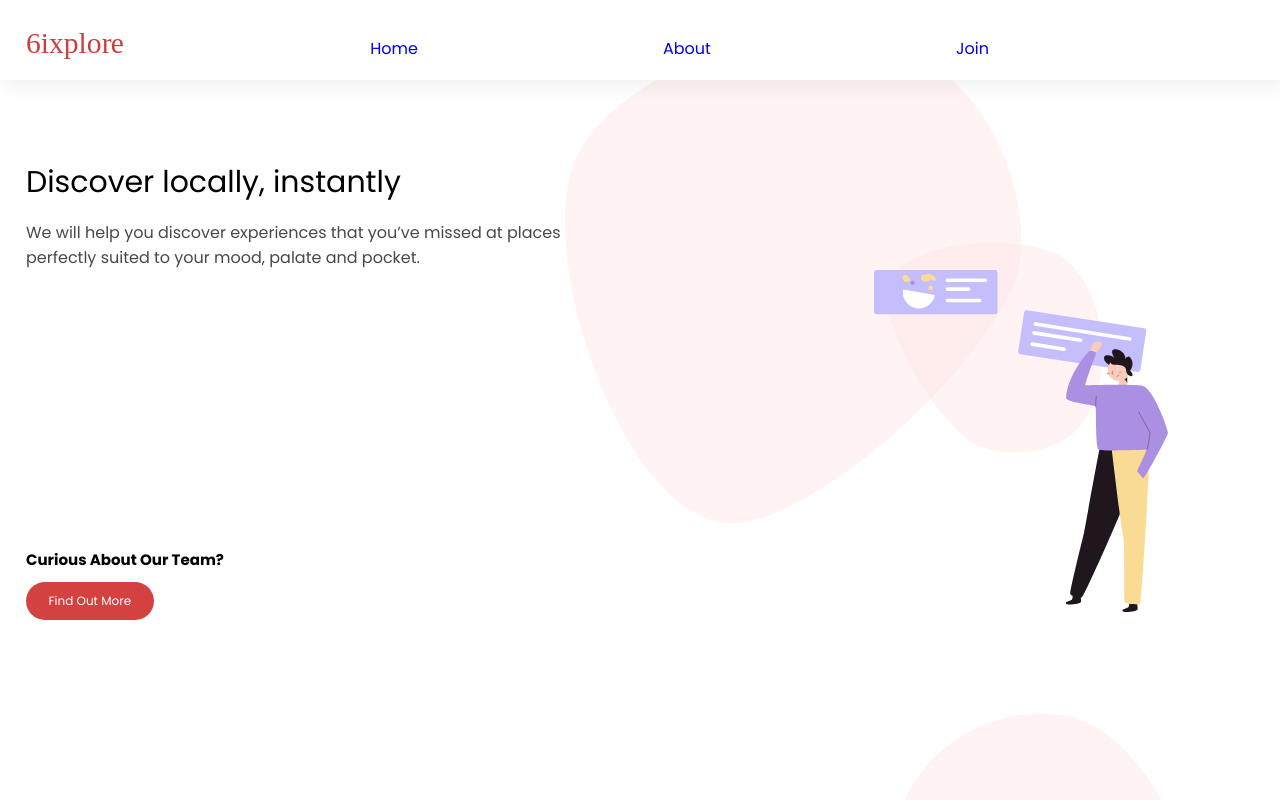
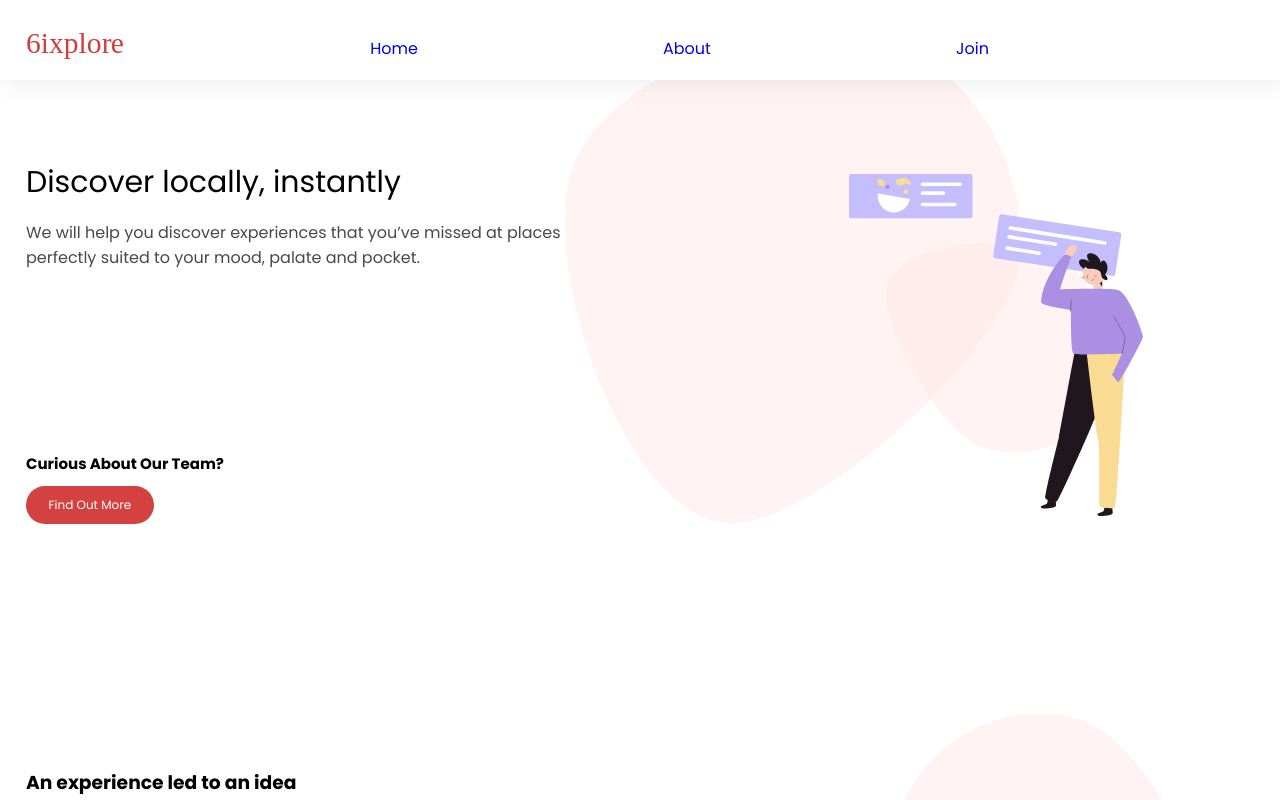
Before and after one commit to saideep21/6ixplore-web1, a Vue app: page /#/ in a window 1280 px wide. Shown: the top 800 px of the page. Built offline with nearby package versions, Linux system fonts and the light colour scheme.

Commit message:
Fix illustration-person margin at Desktop viewport

```diff
--- a/src/views/Home.vue
+++ b/src/views/Home.vue
@@ -196,7 +196,7 @@ h4 {
 
   .illustration-person {
     width: 23vw;
-    margin: -2em 7% auto auto;
+    margin: -8em 9% auto auto;
   }
 
   .CTA {
```
